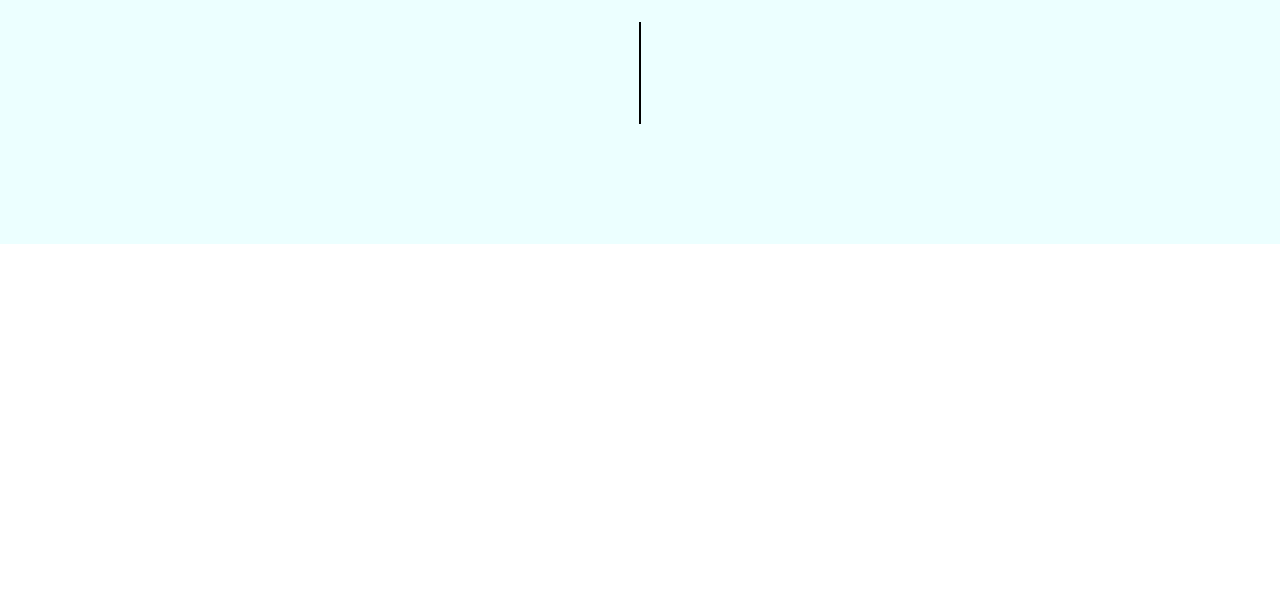
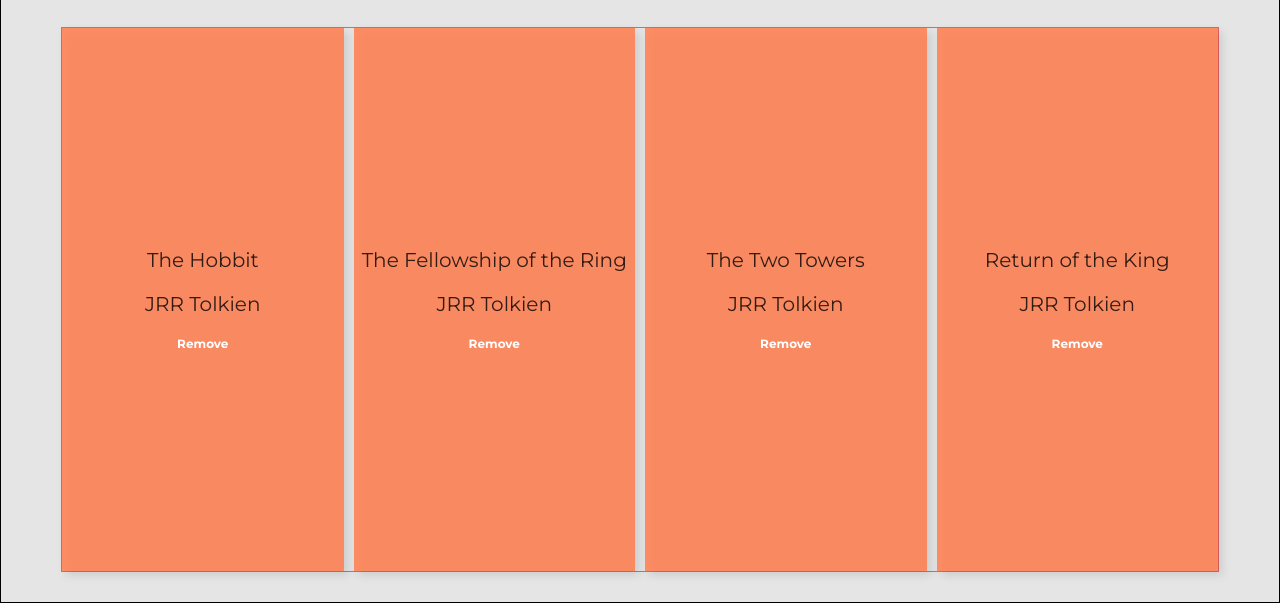
Before and after one commit to Chris-Wilco/odin-library-exercise, a plain HTML site: page index.html in a window 1280 px wide. Shown: the part 197-800 px from the top of the page. Drawn offline with Linux system fonts and the light colour scheme; files that its build step writes are made by us from their sources; a web font is replaced by a local one.

Commit message:
add functionality to add and remove books from library

```diff
--- a/index.html
+++ b/index.html
@@ -20,15 +20,40 @@
         />
     </head>
     <body>
-        <div id="top-nav" class="nav-text">
+        <div id="top-nav" class="nav-text content-shadow">
             <div id="add-book-button" class="nav-link">Add Book</div>
             <div id="remove-book-button" class="nav-link">Remove Book</div>
             <div id="view-library-button" class="nav-link">View Library</div>
         </div>
         <div id="library-container">
             <div id="library-title" class="nav-text">Library</div>
-            <div id="library-card-container"></div>
+            <div id="library-card-container">
+                <!-- <div class="book-card content-shadow">
+                    <div class="book-title">Title 1</div>
+                    <div class="book-author">Author 1</div>
+                </div>
+                <div class="book-card content-shadow">
+                    <div class="book-title">Title 2</div>
+                    <div class="book-author">Author 2</div>
+                </div>
+                <div class="book-card content-shadow">
+                    <div class="book-title">Title 3</div>
+                    <div class="book-author">Author 3</div>
+                </div>
+                <div class="book-card content-shadow">
+                    <div class="book-title">Title 4</div>
+                    <div class="book-author">Author 4</div>
+                </div>
+                <div class="book-card content-shadow">
+                    <div class="book-title">Title 5</div>
+                    <div class="book-author">Author 5</div>
+                </div>
+                <div class="book-card content-shadow">
+                    <div class="book-title">Title 6</div>
+                    <div class="book-author">Author 6</div>
+                </div> -->
+            </div>
         </div>
-        <script src="scripts.js"></script>
+        <script src="scripts.js" defer></script>
     </body>
 </html>
--- a/scripts.js
+++ b/scripts.js
@@ -1,9 +1,12 @@
 const myLibrary = [];
 
-const libraryDisplayContainer = document.getElementById(
-    "library-display-container"
-);
+const libraryCardContainer = document.getElementById("library-card-container");
+
 const addBookButton = document.getElementById("add-book-button");
+addBookButton.addEventListener("click", (e) => {
+    createNewBookCardWrapper();
+});
+
 const removeBookButton = document.getElementById("remove-book-button");
 const viewLibraryButton = document.getElementById("view-library-button");
 
@@ -12,8 +15,87 @@
     this.author = author;
 }
 
+function createNewBook() {
+    const bookTitle = prompt("Please enter the new book title:", "Book Title");
+    const bookAuthor = prompt(
+        "Please enter the new book author:",
+        "Book Author"
+    );
+    const thisBook = new Book(bookTitle, bookAuthor);
+    myLibrary.push(thisBook);
+
+    return thisBook;
+}
+
 function addBookToLibrary(book) {
     myLibrary.push(book);
 }
 
-function createNewBookCard(book) {}
+function createNewBookCardWrapper() {
+    const newBook = createNewBook();
+    createNewBookCard(newBook);
+}
+
+function createNewBookCard(newBook) {
+    const newBookCard = document.createElement("div");
+    newBookCard.classList.add("book-card");
+    newBookCard.classList.add("content-shadow");
+
+    const newBookTitle = document.createElement("div");
+    newBookCard.classList.add("book-title");
+
+    const newBookAuthor = document.createElement("div");
+    newBookCard.classList.add("book-author");
+
+    const removeBookButton = document.createElement("div");
+    removeBookButton.classList.add("remove-book-button");
+    removeBookButton.classList.add("nav-link");
+    removeBookButton.addEventListener("click", () => {
+        console.log("yea you clicked it");
+        removeBook(newBookCard);
+    });
+    removeBookButton.textContent = "Remove";
+
+    newBookTitle.textContent = newBook.title;
+    newBookAuthor.textContent = newBook.author;
+
+    newBookCard.appendChild(newBookTitle);
+    newBookCard.appendChild(newBookAuthor);
+    newBookCard.appendChild(removeBookButton);
+    libraryCardContainer.appendChild(newBookCard);
+}
+
+function populateLibraryCards() {
+    myLibrary.forEach((e) => {
+        createNewBookCard(e);
+    });
+}
+
+function generateTempLibrary() {
+    const titleList = [
+        "The Hobbit",
+        "The Fellowship of the Ring",
+        "The Two Towers",
+        "Return of the King",
+    ];
+    const authorList = [
+        "JRR Tolkien",
+        "JRR Tolkien",
+        "JRR Tolkien",
+        "JRR Tolkien",
+    ];
+
+    for (let i = 0; i < titleList.length; i++) {
+        const newBook = new Book(titleList[i], authorList[i]);
+        myLibrary.push(newBook);
+    }
+}
+
+function removeBook(parentCard) {
+    //const parentCard = e.parentElement;
+
+    parentCard.parentElement.removeChild(parentCard);
+}
+
+generateTempLibrary();
+populateLibraryCards();
--- a/styles.css
+++ b/styles.css
@@ -8,6 +8,7 @@
     grid-template-columns: 1fr;
     font-family: "Montserrat", "Roboto Condensed", sans-serif;
     color: rgb(0, 0, 0, 0.9);
+    height: 100vh;
 }
 
 #top-nav {
@@ -30,13 +31,24 @@
     display: grid;
     grid-template-rows: 1fr 6fr;
     grid-template-columns: 1fr;
-    place-items: center;
+    gap: 10px;
 
-    background-color: rgba(218, 255, 255, 0.5);
+    background-color: rgba(0, 0, 0, 0.1);
     padding: 20px;
+
+    border: solid 1px black;
 }
 
 #library-title {
+    grid-column: 1 / 2;
+    grid-row: 1 / 2;
+
+    place-self: center;
+    color: rgba(0, 0, 0, 0.8);
+    font-weight: 700;
+    font-size: 40px;
+
+    /* border: solid 1px black; */
 }
 
 #library-card-container {
@@ -44,12 +56,41 @@
     grid-row: 2 / 3;
 
     display: grid;
-    grid-template-rows: repeat(auto-fit, minmax(100px, 1fr));
-    background-color: #ffffff20;
-    height: 100px;
-    border: solid 1px black;
+    grid-template-columns: repeat(auto-fit, minmax(250px, 1fr));
+    grid-auto-rows: minmax(250px, 1fr);
+    /* grid-auto-columns: minmax(150px, 1fr); */
+    gap: 10px;
+    /* background-color: #e92929b0; */
+    border: solid 1px #e92929b0;
+    margin: 10px 40px;
 }
 
 .book-card {
+    /* display: grid;
+    grid-template-columns: 1fr;
+    grid-template-rows: 1fr 1fr; */
+
+    display: flex;
+    flex-direction: column;
+    justify-content: center;
+    align-items: center;
+    gap: 20px;
+
     background-color: rgba(255, 127, 80, 0.875);
+    color: rgba(0, 0, 0, 0.8);
+    font-weight: 400;
+    font-size: 20px;
 }
+
+.book-title,
+.book-author {
+    /* place-self: center; */
+}
+
+.content-shadow {
+    filter: drop-shadow(4px 4px 4px #00000020);
+}
+
+.remove-book-button {
+    font-size: 12px;
+}
```
